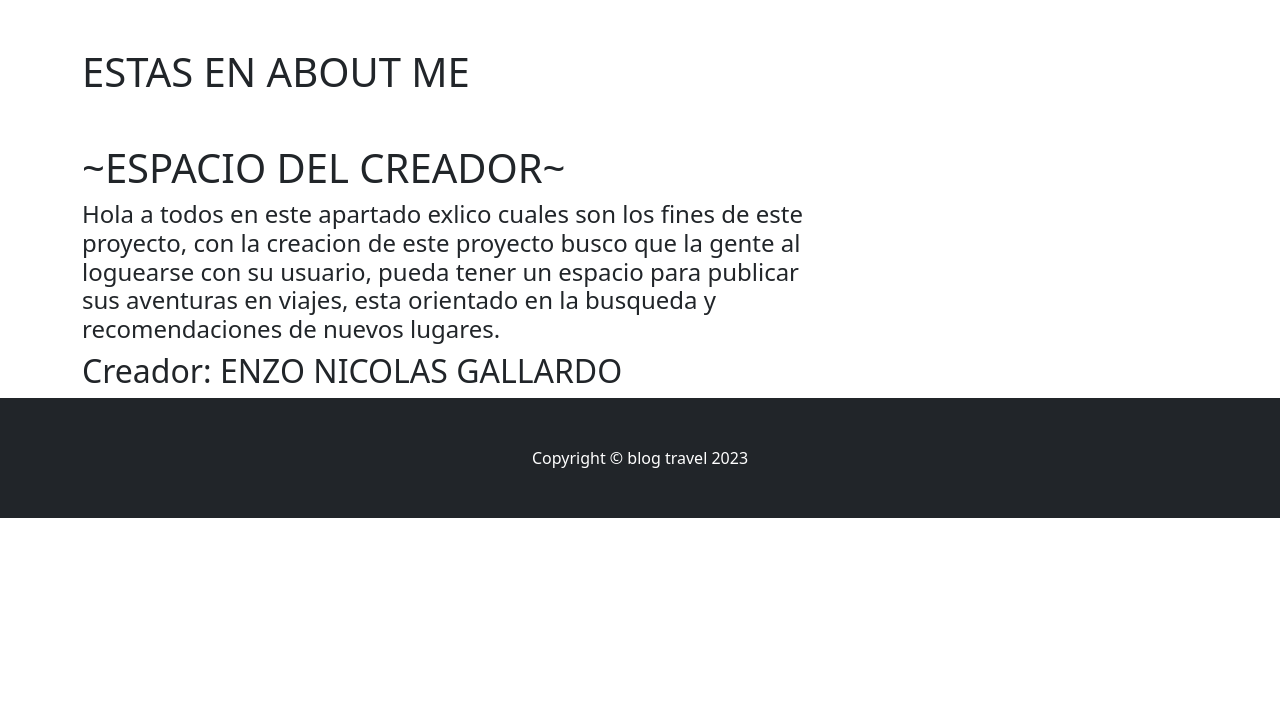
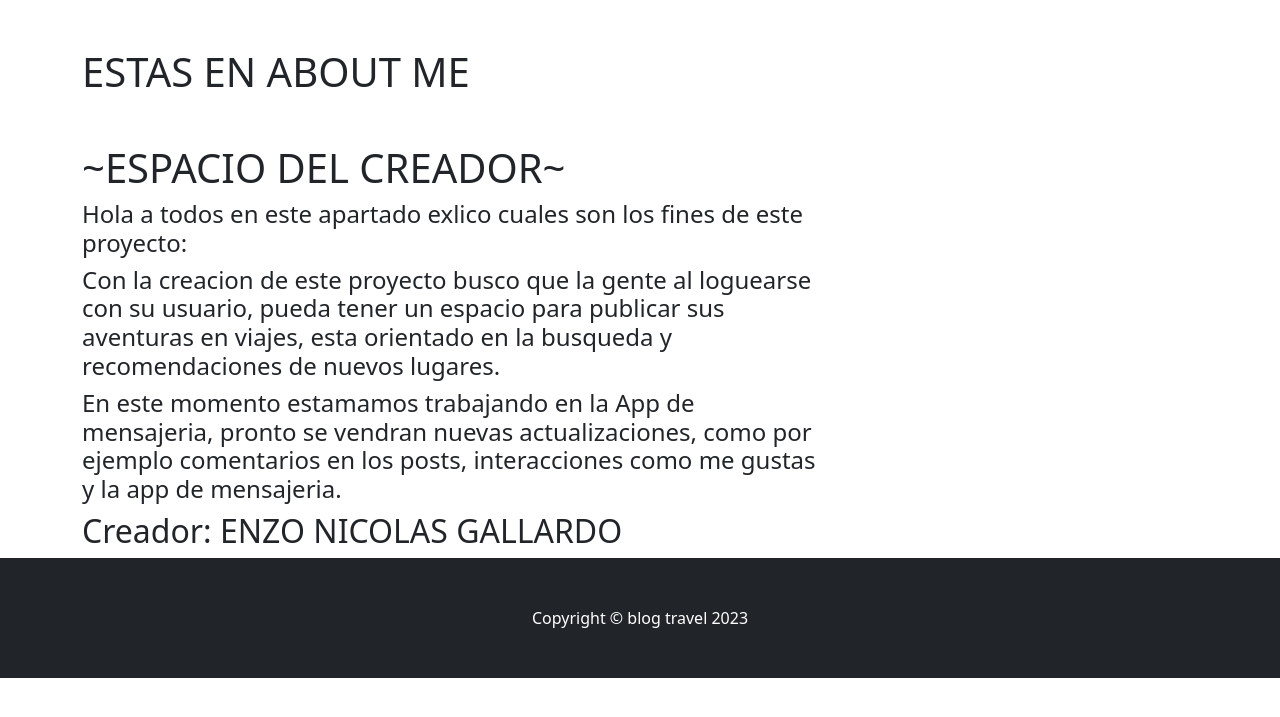
Before and after one commit to GallardoNicolass/TravelsBlogg, a Django app: page /AppBlog/about/ in a window 1280 px wide. Shown: the part 56-773 px from the top of the page. Run offline with Django 4.2, Linux system fonts and the light colour scheme; a user stored in the database is signed in; some libraries are stand-ins or nearby versions.

Commit message:
blogTravel

```diff
--- a/AppBlog/templates/AppBlogg/about.html
+++ b/AppBlog/templates/AppBlogg/about.html
@@ -9,6 +9,9 @@
 
 {% block contenido_que_cambia %}
 <h1>~ESPACIO DEL CREADOR~</h1>
-<h4>Hola a todos en este apartado exlico cuales son los fines de este proyecto, con la creacion de este proyecto busco que la gente al loguearse con su usuario, pueda tener un espacio para publicar sus aventuras en viajes, esta orientado en la busqueda y recomendaciones de nuevos lugares.</h4>
+<h4>Hola a todos en este apartado exlico cuales son los fines de este proyecto:</h4>
+<h4>Con la creacion de este proyecto busco que la gente al loguearse con su usuario, pueda tener un espacio para publicar sus aventuras en viajes, esta orientado en la busqueda y recomendaciones de nuevos lugares.</h4>
+<h4> En este momento estamamos trabajando en la App de mensajeria, pronto se vendran nuevas actualizaciones, como por ejemplo comentarios en los posts, interacciones como me gustas y la app de mensajeria.
+</h4>
 <h2>Creador: ENZO NICOLAS GALLARDO</h2>
 {% endblock %}
--- a/AppBlog/templates/AppBlogg/postFormulario.html
+++ b/AppBlog/templates/AppBlogg/postFormulario.html
@@ -10,7 +10,7 @@
 {% block contenido_que_cambia %}
 <h1>ESTE ES TU POST!</h1>
 
-<form action="{% url 'postFormulario' %}" method="POST"> {% csrf_token %}
+<form action="{% url 'postFormulario' %}" method="POST" enctype="multipart/form-data"> {% csrf_token %}
 
     <table>
         {{form.media}}
--- a/AppBlog/views.py
+++ b/AppBlog/views.py
@@ -29,7 +29,7 @@ def about(request):
 @login_required
 def postFormulario(request):
     if request.method=="POST":
-        form= PostForm(request.POST)
+        form= PostForm(request.POST, request.FILES)
 
         if form.is_valid():
             informacion=form.cleaned_data
@@ -38,7 +38,7 @@ def postFormulario(request):
             cuerpo= informacion["cuerpo"]
             autor= informacion["autor"]
             fecha= informacion["fecha"]
-            imagen= informacion(imagen=request.FILES["imagen"])
+            imagen= request.FILES["imagen"]
             post= Post(titulo=titulo, subtitulo=subtitulo, cuerpo=cuerpo, autor=autor, fecha=fecha, imagen=imagen)
             post.save()
             posts=Post.objects.all()
```
Also changed, not shown: db.sqlite3, media/imgs/4248747861_6b8a2605ba.webp (added).
